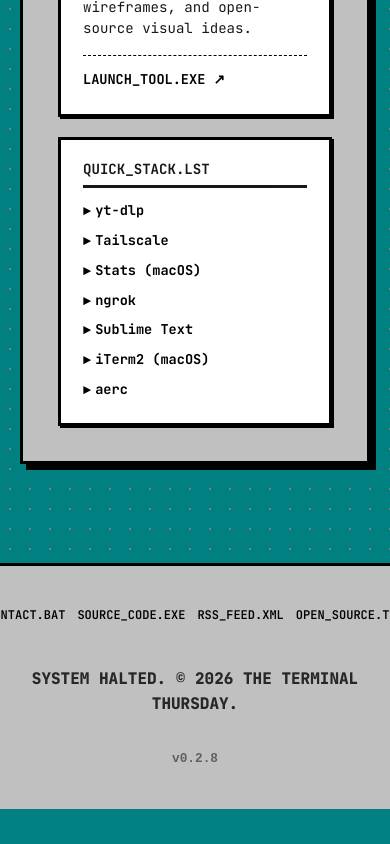
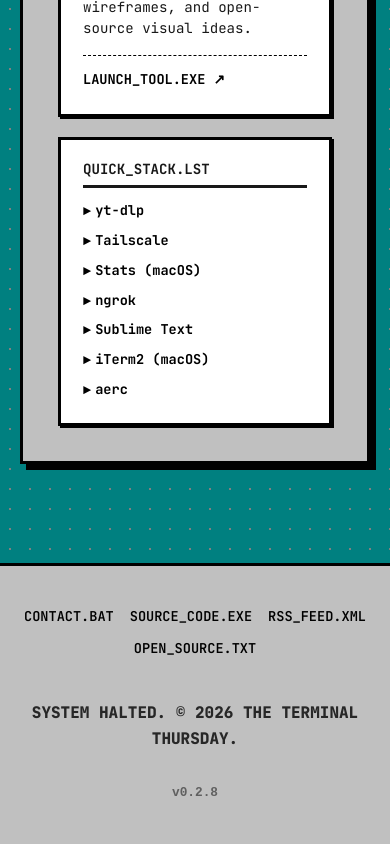
Before and after one commit to MenilV/theterminalthursday.com, a React (Vite) app: page / in a window 390 px wide. Shown: the part 3381-4225 px from the top of the page. Before the commit the page ends 4190 px from the top, so only its background shows below. Built offline with nearby package versions, Linux system fonts and the light colour scheme.

Commit message:
fix: Resolve Mobile Safari footer horizontal overflow and copyright year font bug v0.2.9

```diff
--- a/src/App.jsx
+++ b/src/App.jsx
@@ -132,7 +132,7 @@ function App() {
           </div>
 
           <p style={{ marginTop: '24px', fontWeight: '800', opacity: 0.8 }}>
-            SYSTEM HALTED. © {new Date().getFullYear()} THE TERMINAL THURSDAY.
+            SYSTEM HALTED. © <span translate="no" className="notranslate" style={{ fontFamily: "'JetBrains Mono', 'Courier New', Courier, monospace", fontVariantNumeric: 'normal' }}>{new Date().getFullYear()}</span> THE TERMINAL THURSDAY.
           </p>
 
           <div style={{ marginTop: '16px', fontSize: '0.8rem', opacity: 0.5, fontFamily: 'monospace' }}>
--- a/src/index.css
+++ b/src/index.css
@@ -375,16 +375,16 @@ h1, h2, h3 {
 /* Footer Links */
 .footer-links {
   display: flex;
-  gap: 32px;
+  flex-wrap: wrap;
+  gap: 20px 32px;
   justify-content: center;
   font-size: 1.1rem;
   font-weight: 700;
-  white-space: nowrap;
 }
 
 @media (max-width: 600px) {
   .footer-links {
-    gap: 12px;
-    font-size: 0.75rem;
+    gap: 10px 16px;
+    font-size: 0.85rem;
   }
 }
```
